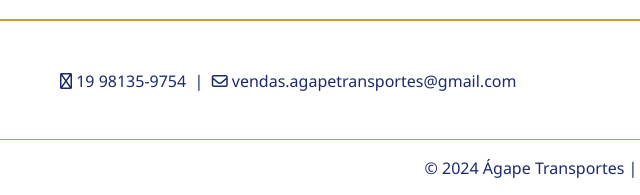
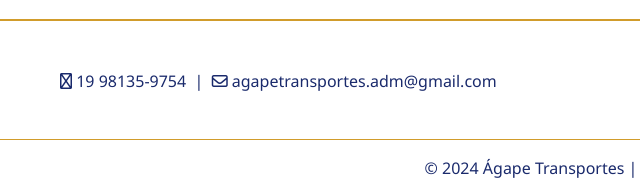
Before and after one commit to kakax2212/Site-gape, a plain HTML site: page index.html in a window 1280 px wide. Shown: the part 2680-2875 px from the top of the page, 0-640 px from the left. Drawn offline with Linux system fonts and the light colour scheme.

Commit message:
Update index.html

```diff
--- a/index.html
+++ b/index.html
@@ -150,7 +150,7 @@
           <span class="footer-contact">19 98135-9754</span>
           &nbsp;|&nbsp;
           <span class="footer-icon"><i class="fas fa-envelope"></i></span>
-          <span class="footer-contact">vendas.agapetransportes@gmail.com</span>
+          <span class="footer-contact">agapetransportes.adm@gmail.com</span>
         </p>
       </div>
       <div class="footer-social">
```
